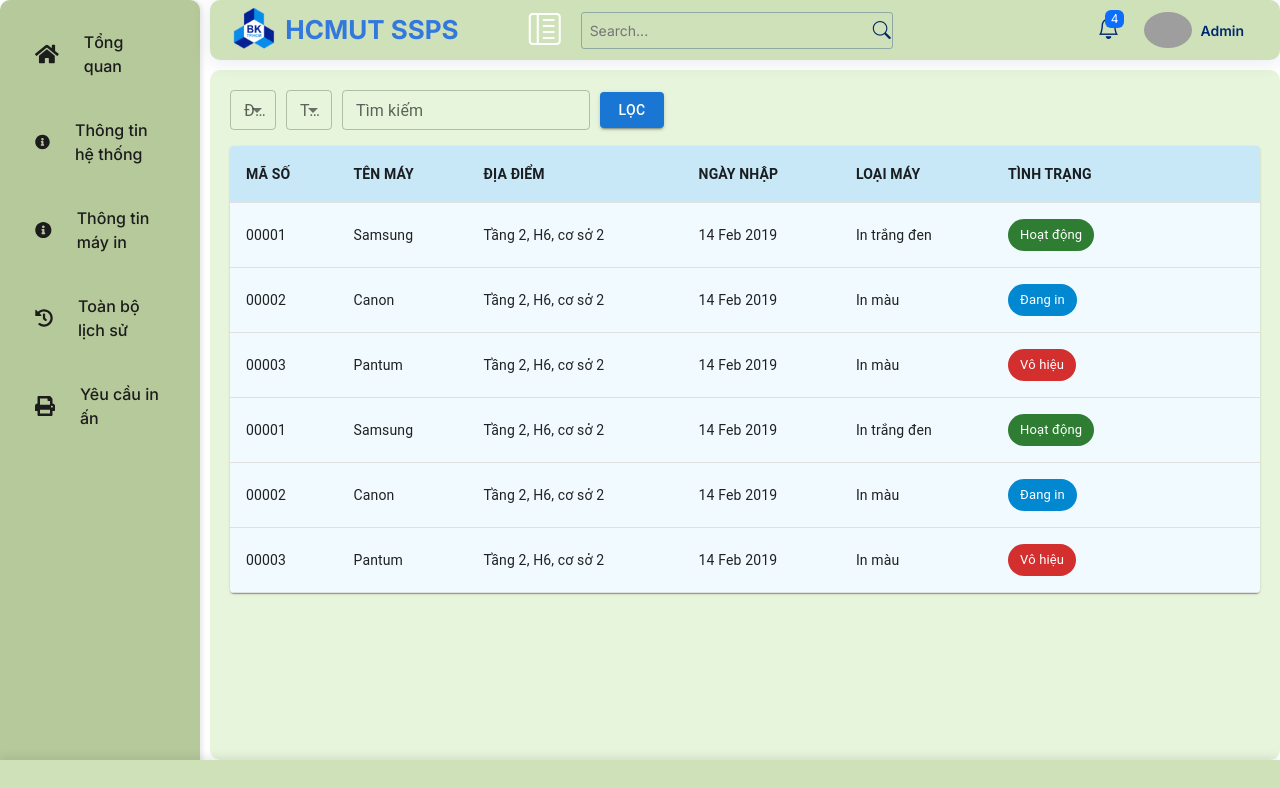
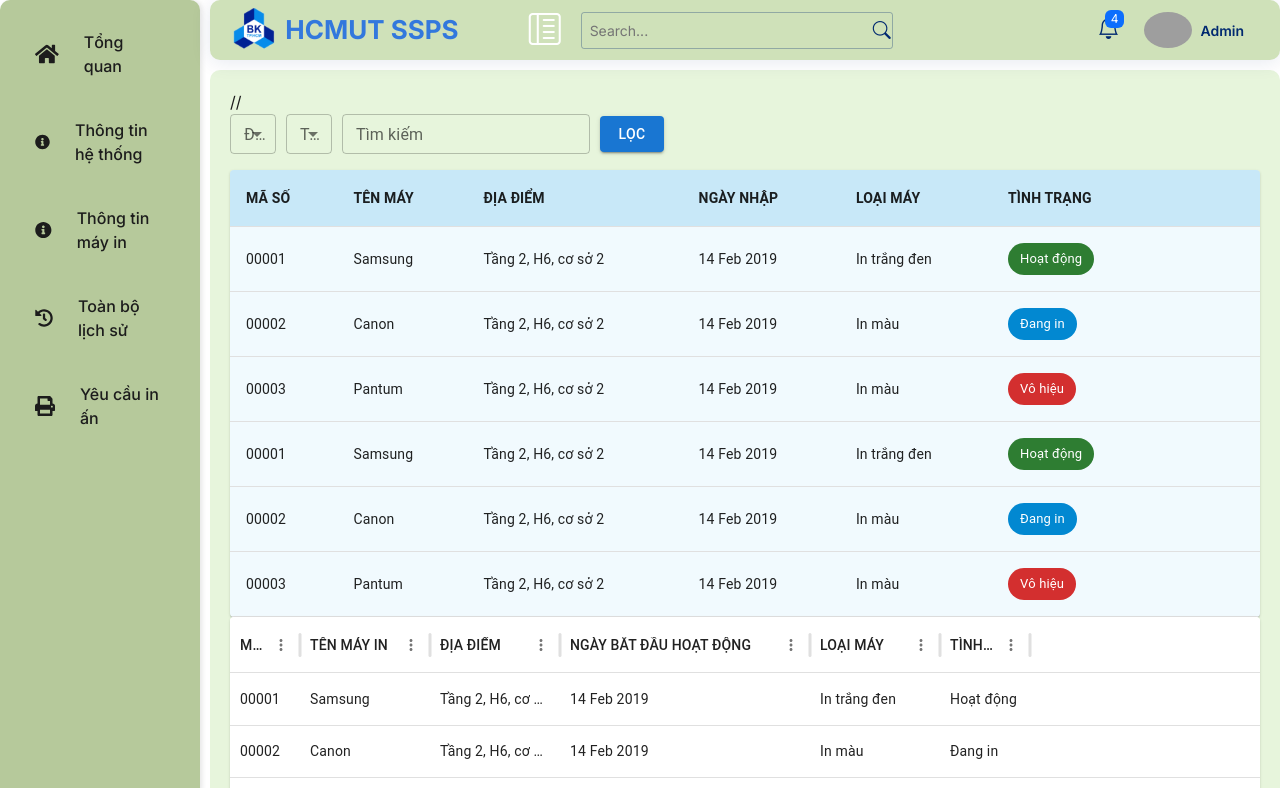
Before and after one commit to Allen314159/SPSS_SPSO, a React (Create React App) app: page /thongtin in a window 1280 px wide. Shown: the top 788 px of the page. Built offline with nearby package versions, Linux system fonts and the light colour scheme; grey boxes are pictures that could not be loaded.

Commit message:
Update filter and sort into table

```diff
--- a/package.json
+++ b/package.json
@@ -7,6 +7,7 @@
     "@emotion/react": "^11.13.5",
     "@emotion/styled": "^11.13.5",
     "@mui/material": "^6.1.8",
+    "@mui/x-data-grid": "^7.22.3",
     "@testing-library/jest-dom": "^5.17.0",
     "@testing-library/react": "^13.4.0",
     "@testing-library/user-event": "^13.5.0",
--- a/src/Components/Information/InformationSystem.jsx
+++ b/src/Components/Information/InformationSystem.jsx
@@ -2,12 +2,14 @@
 import React from 'react'
 import TableInforSy from  './TableInforSy'
 import Filter from './Filter';
+import TableIn from './TableIn';
 
 const InformationSystem = () => {
   return (
     <>
-<Filter />
+ //<Filter />
 <TableInforSy />
+<TableIn />
     </>
 
   );
--- /dev/null
+++ b/src/Components/Information/TableIn.jsx
@@ -0,0 +1,56 @@
+import * as React from 'react';
+import { DataGrid } from '@mui/x-data-grid';
+import {Paper, Chip} from '@mui/material';
+
+const getStatusChip = (status) => {
+    switch (status) {
+        case 'Hoạt động':
+            return <Chip label={status} color="success" />;
+        case 'Vô hiệu':
+            return <Chip label={status} color="error" />;
+        case 'Đang in':
+            return <Chip label={status} color="info" />;
+        default:
+            return null;
+    }
+  };
+
+
+const columns = [
+  { field: 'id', headerName: 'MÃ SỐ', width: 70 },
+  { field: 'name', headerName: 'TÊN MÁY IN', width: 130 },
+  { field: 'location', headerName: 'ĐỊA ĐIỂM', width: 130 },
+  {
+    field: 'date',
+    headerName: 'NGÀY BẮT ĐẦU HOẠT ĐỘNG',
+    width: 250,
+  },
+  { field: 'type', headerName: 'LOẠI MÁY', width: 130 },
+  { field: 'status', headerName: 'TÌNH TRẠNG', width: 90 },
+];
+
+const data = [
+    { id: '00001', name: 'Samsung', location: 'Tầng 2, H6, cơ sở 2', date: '14 Feb 2019', type: 'In trắng đen', status: 'Hoạt động' },
+    { id: '00002', name: 'Canon', location: 'Tầng 2, H6, cơ sở 2', date: '14 Feb 2019', type: 'In màu', status: 'Đang in' },
+    { id: '00003', name: 'Pantum', location: 'Tầng 2, H6, cơ sở 2', date: '14 Feb 2019', type: 'In màu', status: 'Vô hiệu' },
+    { id: '00001', name: 'Samsung', location: 'Tầng 2, H6, cơ sở 2', date: '14 Feb 2019', type: 'In trắng đen', status: 'Hoạt động' },
+    { id: '00002', name: 'Canon', location: 'Tầng 2, H6, cơ sở 2', date: '14 Feb 2019', type: 'In màu', status: 'Đang in' },
+    { id: '00003', name: 'Pantum', location: 'Tầng 2, H6, cơ sở 2', date: '14 Feb 2019', type: 'In màu', status: 'Vô hiệu' }
+];
+
+const paginationModel = { page: 0, pageSize: 5 };
+
+
+export default function DataTable() {
+  return (
+    <Paper sx={{ height: 400, width: '100%' }}>
+      <DataGrid
+        rows={data}
+        columns={columns}
+        initialState={{ pagination: { paginationModel } }}
+        pageSizeOptions={[5, 10]}
+        sx={{ border: 0 }}
+      />
+    </Paper>
+  );
+}
```
Also changed, not shown: 1 other file (tests, documents, lock files or other folders).
